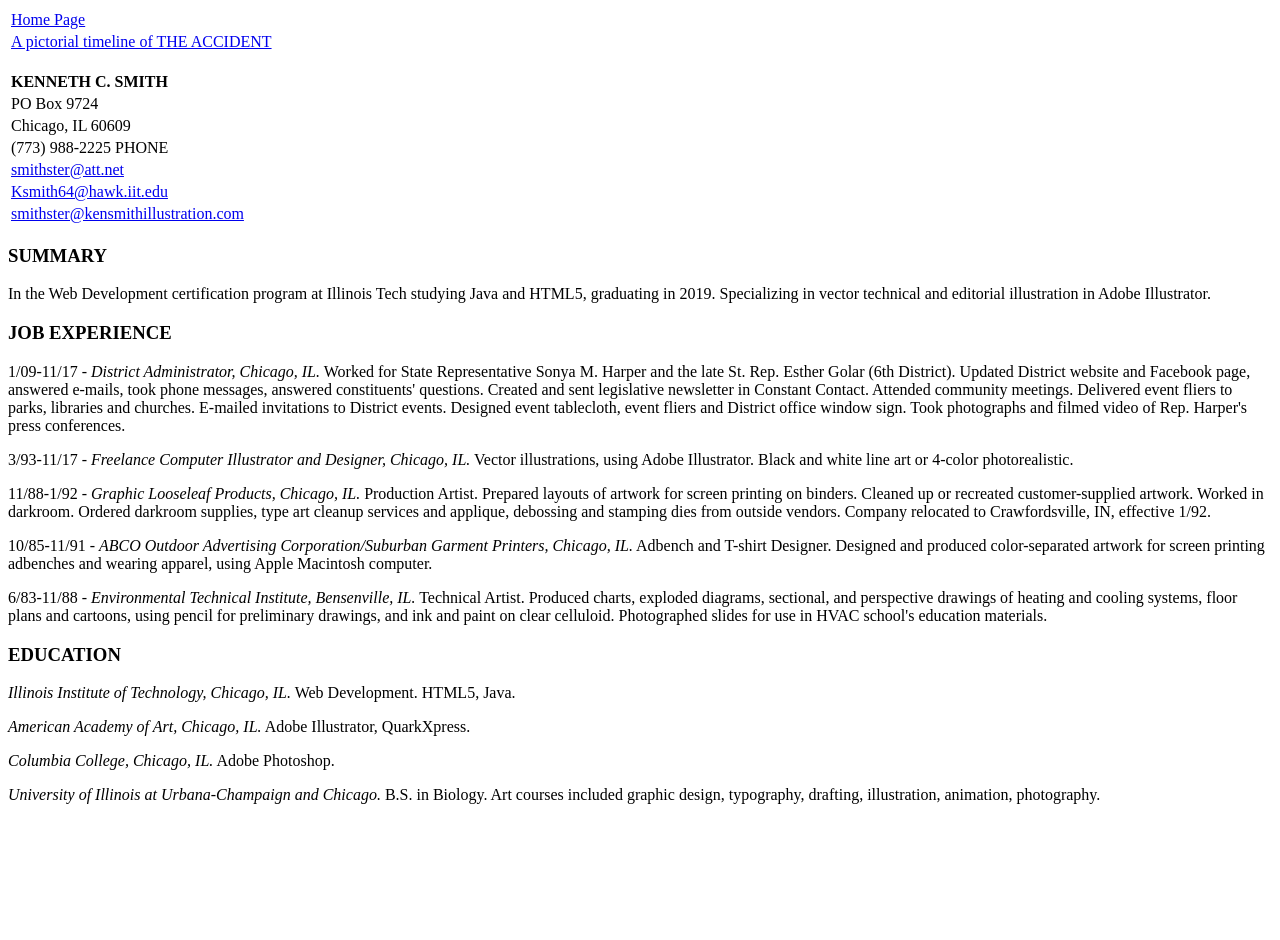
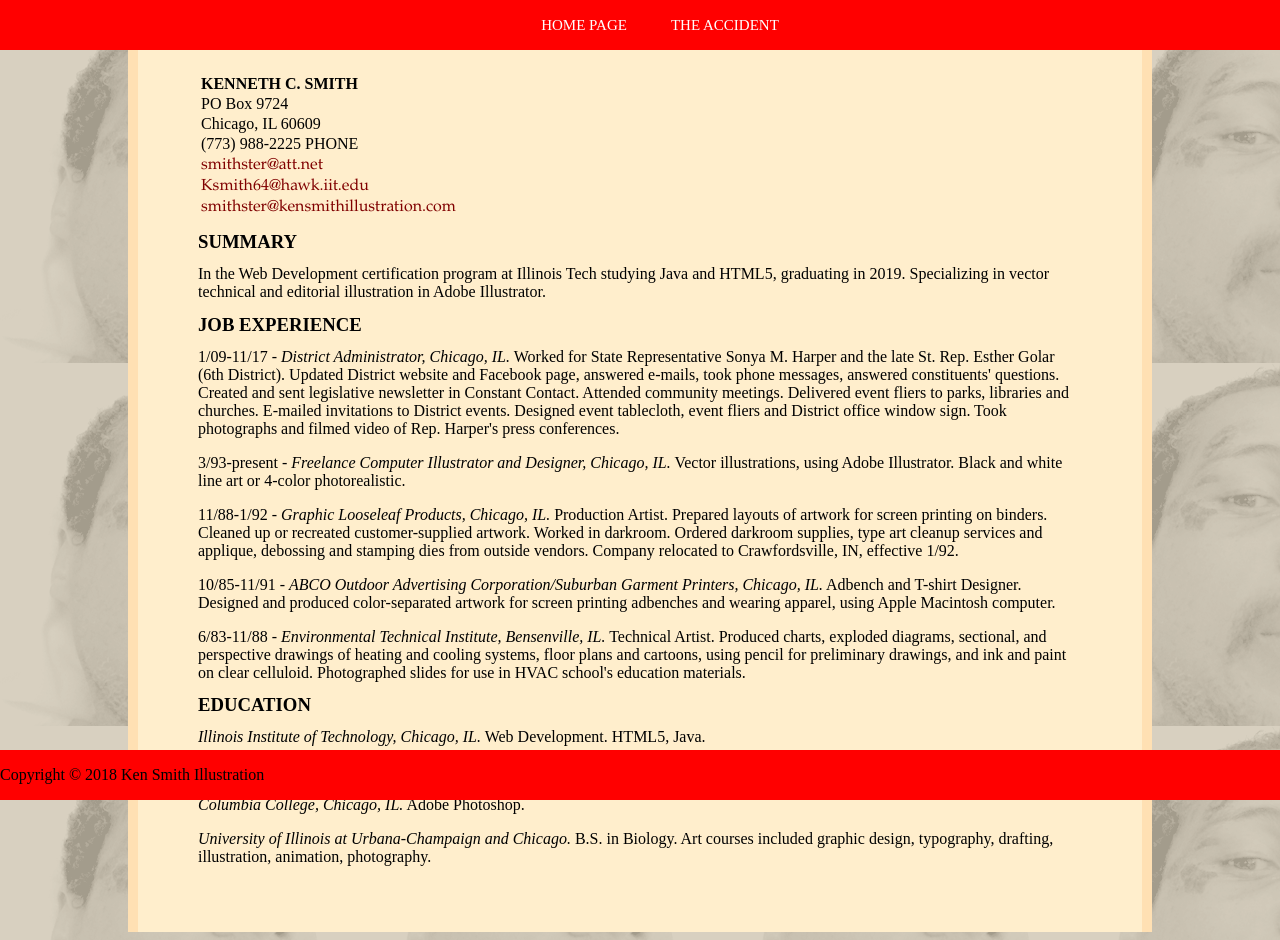
Before and after one commit to KentheArtist/Project2, a plain HTML site: page kensmithsresume.html in a window 1280 px wide. Before the commit the page ends 820 px from the top, so only its background shows below. Drawn offline with Linux system fonts and the light colour scheme.

Commit message:
Formatting "The Accident" page and resume page
Formatting "The Accident" page and resume page to match the home page. Still working on the media query, but everything matches! New accident and resume pages, and new css file.

```diff
--- a/css/recovery.css
+++ b/css/recovery.css
@@ -10,7 +10,7 @@ header
   background:#ff0000;
   color:#ffffff;
   width: 100%;
-  align: center;
+  text-align: center;
   position: fixed;
   min-height:15px;
   left: 0px;
@@ -42,7 +42,6 @@ h1
   text-align: center ;
   }
 
-
 #mystory
   {
   background:#ffeecc;
@@ -53,10 +52,8 @@ h1
   padding-bottom:50px;
   margin-right: 120px;
   margin-left: 120px;
-  border-left-color:#000000;
-  border-right-color:#000000;
-  border-right-width:20px solid;
-  border-left-width:20px solid;
+  border-left:#ffe0b3 10px solid;
+  border-right:#ffe0b3 10px solid;
   min-height:20px;
   text-decoration: none;
   }
@@ -64,10 +61,10 @@ h1
 
 .storyparts
   {
-  padding-top:5px;
+  padding-top:0px;
   margin-right: 50px;
   margin-left: 50px;
-  margin-bottom: 10px;
+  margin-bottom: 0px;
   min-height:10px;
   }
 
@@ -76,7 +73,7 @@ h1
   {
   font-family: 'Garamond Bold', serif;
   color :#000000 ;
-  text-align: center ;
+  text-align:center;
   }
 
 .storyparts p
@@ -92,15 +89,100 @@ h1
   font-family: 'Garamond Bold', serif;
   color:#800000;
   text-align:left;
-
+  text-decoration: none;
   }
 
-.storyparts h3
+.storyparts a:hover
+  {
+  color:#ff0000;
+  }
+
+.storyparts a:visited
+  {
+  color:#b36b00;
+  }
+
+.storyparts h3, h4
   {
   font-family: 'Garamond Bold', serif;
   color:#000000;
   text-align:left;
   padding-top:0px;
+  line-height:.5em;
+  }
+
+
+#data
+  {
+  font-family: 'Garamond Bold', serif;
+  color:#000000;
+  text-align:left;
+  padding-top:15px;
+  line-height:1em;
+  }
+
+#data a
+ {
+  font-family: 'Garamond', serif;
+  color:#800000;
+  text-align:left;
+  text-decoration: none;
+ }
+
+#picture
+ {
+  font-family: 'Garamond Black', serif;
+  color:#000000;
+  text-align:left;
+  }
+
+#picture1
+ {
+  font-family: 'Garamond Black', serif;
+  color:#000000;
+  text-align:left;
+  }
+
+#picture2
+ {
+  font-family: 'Garamond Black', serif;
+  color:#000000;
+  text-align:left;
+  }
+
+#picture3
+ {
+  font-family: 'Garamond Black', serif;
+  color:#000000;
+  text-align:left;
+  }
+
+#picture4
+ {
+  font-family: 'Garamond Black', serif;
+  color:#000000;
+  text-align:left;
+  }
+
+#picture5
+ {
+  font-family: 'Garamond Black', serif;
+  color:#000000;
+  text-align:left;
+  }
+
+#picture6
+ {
+  font-family: 'Garamond Black', serif;
+  color:#000000;
+  text-align:left;
+  }
+
+#video
+ {
+  font-family: 'Garamond Black', serif;
+  color:#000000;
+  text-align:left;
   }
 
 footer
@@ -121,7 +203,7 @@ footer
 
 
   /* Media Queries */
-@media(max-width: 768px){
+@media(max-width: 800px){
   header .container,
   header nav,
   header nav li,
--- a/kensmithsresume.html
+++ b/kensmithsresume.html
@@ -4,17 +4,21 @@
 <head>
 <meta charset="UTF-8">
 <title>Ken Smith's Long Strange Resume</title>
+<link rel="stylesheet" href="./css/recovery.css">
 </head>
 <body>
-<table id="Backlinks">
-    <tr>
-	  <td><a href="index.html" title="Home Page">Home Page</a>
-	</tr>
-    <tr>
-      <td><a href="bikeaccident.html" title="Timeline of the Accident">A pictorial timeline of THE ACCIDENT</a>
-    </tr>
-</table>
-    <p> </p>
+  <header>
+      <div class="container">
+        <nav>
+          <ul>
+            <li class="current"><a href="index.html" title="Home Page" target="_blank">HOME PAGE</a></li>
+            <li><a href="bikeaccident.html" title="Timeline of the Accident" target="_blank">THE ACCIDENT</a></li>
+          </ul>
+        </nav>
+      </div>
+   </header>
+  <section id="mystory">
+      <div class="storyparts">
         <table id="data">
           <tr> <td><strong>KENNETH C. SMITH</strong></tr>
           <tr> <td>PO Box 9724</tr>
@@ -24,26 +28,26 @@
           <tr> <td><a href="mailto:Ksmith64@hawk.iit.edu">Ksmith64@hawk.iit.edu</a></tr>
           <tr> <td><a href="mailto:smithster@kensmithillustration.com">smithster@kensmithillustration.com</a></tr>
         </table>
-
         <h3>SUMMARY</h3>
           <p>In the Web Development certification program at Illinois Tech studying Java and HTML5, graduating in 2019. Specializing in vector technical and editorial illustration in Adobe Illustrator.</p>
-
+      </div>
+	  <div class="storyparts">
         <h3>JOB EXPERIENCE</h3>
           <p>1/09-11/17 - <em>District Administrator, Chicago, IL.</em> Worked for State Representative Sonya M. Harper and the late St. Rep. Esther Golar (6th District). Updated District website and Facebook page, answered e-mails, took phone messages, answered constituents' questions. Created and sent legislative newsletter in Constant Contact. Attended community meetings. Delivered event fliers to parks, libraries and churches. E-mailed invitations to District events. Designed event tablecloth, event fliers and District office window sign. Took photographs and filmed video of Rep. Harper's press conferences.</p>
-
-<p>3/93-11/17 - <em>Freelance Computer Illustrator and Designer, Chicago, IL.</em> Vector illustrations, using Adobe Illustrator. Black and white line art or 4-color photorealistic.</p>
-
+          <p>3/93-present - <em>Freelance Computer Illustrator and Designer, Chicago, IL.</em> Vector illustrations, using Adobe Illustrator. Black and white line art or 4-color photorealistic.</p>
           <p>11/88-1/92 - <em>Graphic Looseleaf Products, Chicago, IL.</em> Production Artist. Prepared layouts of artwork for screen printing on binders. Cleaned up or recreated customer-supplied artwork. Worked in darkroom. Ordered darkroom supplies, type art cleanup services and applique, debossing and stamping dies from outside vendors. Company relocated to Crawfordsville, IN, effective 1/92.</p>
-
           <p>10/85-11/91 - <em>ABCO Outdoor Advertising Corporation/Suburban Garment Printers, Chicago, IL.</em> Adbench and T-shirt Designer. Designed and produced color-separated artwork for screen printing adbenches and wearing apparel, using Apple Macintosh computer.</p>
-
           <p>6/83-11/88 - <em>Environmental Technical Institute, Bensenville, IL.</em> Technical Artist. Produced charts, exploded diagrams, sectional, and perspective drawings of heating and cooling systems, floor plans and cartoons, using pencil for preliminary drawings, and ink and paint on clear celluloid. Photographed slides for use in HVAC school's education materials.</p>
-
+      </div>
+	  <div class="storyparts">
         <h3>EDUCATION</h3>
           <p><em>Illinois Institute of Technology, Chicago, IL.</em> Web Development. HTML5, Java.</p>
           <p><em>American Academy of Art, Chicago, IL.</em> Adobe Illustrator, QuarkXpress.</p>
           <p><em>Columbia College, Chicago, IL.</em> Adobe Photoshop.</p>
           <p><em>University of Illinois at Urbana-Champaign and Chicago.</em> B.S. in Biology. Art courses included graphic design, typography, drafting, illustration, animation, photography.</p>
+<footer>
+      <p>Copyright &copy; 2018 Ken Smith Illustration</p>
+</footer>
 
 </body>
 </html>
```
Also changed, not shown: bikeaccident.html (+4 -8 lines). Lines whose indentation alone changed are shown as unchanged.
